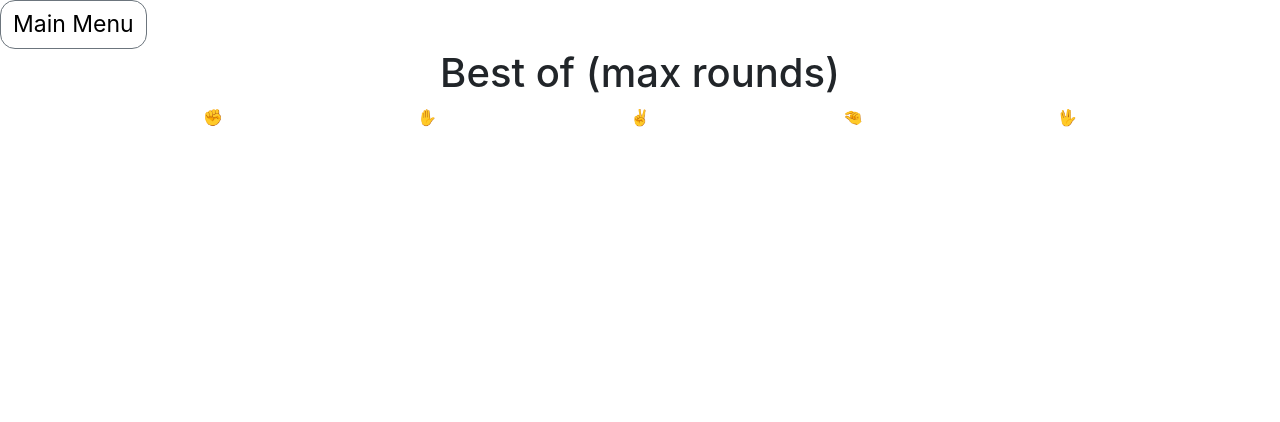
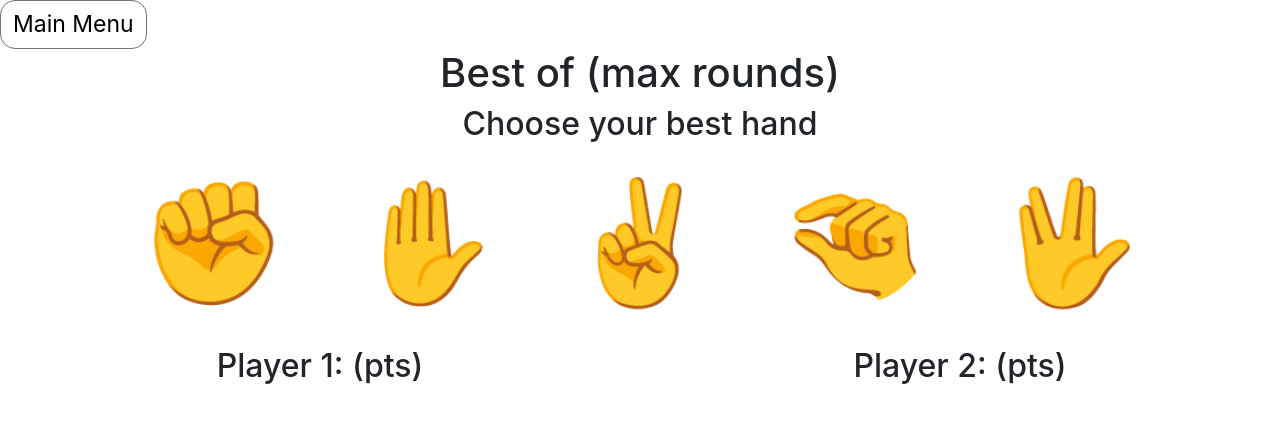
Before and after one commit to TrevorW98/ClassRPSLS, an Angular app in the folder classrpsls/: page / in a window 1280 px wide. Shown: the top 422 px of the page. Built offline with nearby package versions, Linux system fonts and the light colour scheme.

Commit message:
Bare bones game page

```diff
--- a/classrpsls/src/app/pages/game/game.component.css
+++ b/classrpsls/src/app/pages/game/game.component.css
@@ -8,3 +8,14 @@
     background-color:#707070;
     color: white;
 }
+.selection {
+    background: none;
+    border: none;
+    font-size: 120px;
+    cursor: pointer;
+    transition: 100ms;
+}
+
+.selection:hover {
+    transform: scale(1.2);
+}
--- a/classrpsls/src/app/pages/game/game.component.html
+++ b/classrpsls/src/app/pages/game/game.component.html
@@ -5,13 +5,41 @@
         <div class="col-12">
             <h1>Best of (max rounds)</h1>
         </div>
-        <!-- <div class="col-6">
+
+
+    </div>
+    <div class="row d-flex justify-content-center text-center">
+        <div class="col-12">
+            <h2>Choose your best hand</h2>
+        </div>
+        <div class="col-2 ">
+            <p class="selection">✊</p>
+        </div>
+        <div class="col-2">
+            <p class="selection">✋</p>
+        </div>
+        <div class="col-2">
+            <p class="selection">✌️</p>
+        </div>
+        <div class="col-2">
+            <p class="selection">🤏</p>
+        </div>
+        <div class="col-2">
+            <p class="selection">🖖</p>
+        </div>
+    </div>
+
+    <div class="row text-center">
+        <div class="col-6">
             <h2>Player 1: (pts)</h2>
         </div>
         <div class="col-6">
             <h2>Player 2: (pts)</h2>
-        </div> -->
-        <!-- <div class="col-12">
+        </div>
+    </div>
+
+    <!-- <div class="row d-flex justify-content-center text-center">
+        <div class="col-12">
             <h3>(User) Wins</h3>
         </div>
         <div class="col-12">
@@ -19,24 +47,6 @@
         </div>
         <div class="col-12">
             <h3>Player 2: (Hand name)</h3>
-        </div> -->
-    </div>
-
-    <div class="row d-flex justify-content-center text-center">
-        <div class="col-2 ">
-            <p class="sections">✊</p>
         </div>
-        <div class="col-2">
-            <p class="sections">✋</p>
-        </div>
-        <div class="col-2">
-            <p class="sections">✌️</p>
-        </div>
-        <div class="col-2">
-            <p class="sections">🤏</p>
-        </div>
-        <div class="col-2">
-            <p class="sections">🖖</p>
-        </div>
-    </div>
+    </div> -->
 </div>
```
